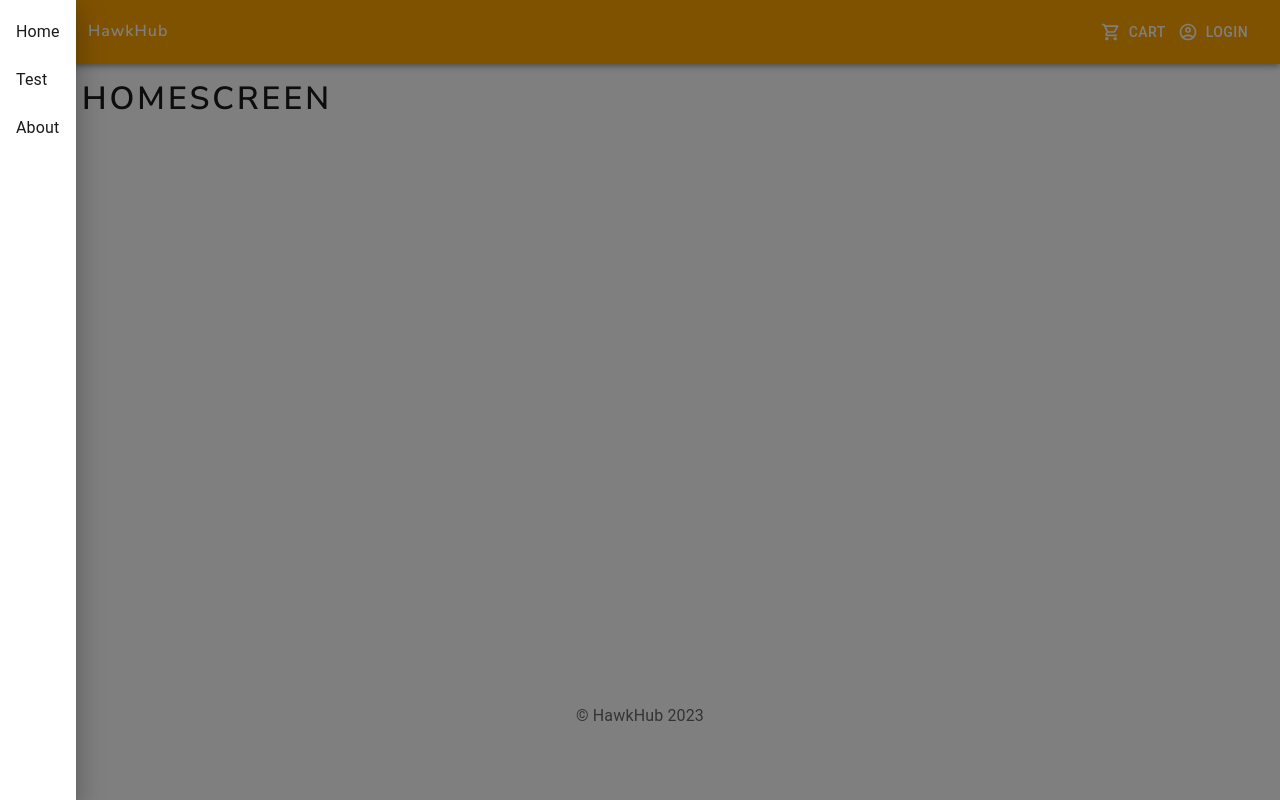
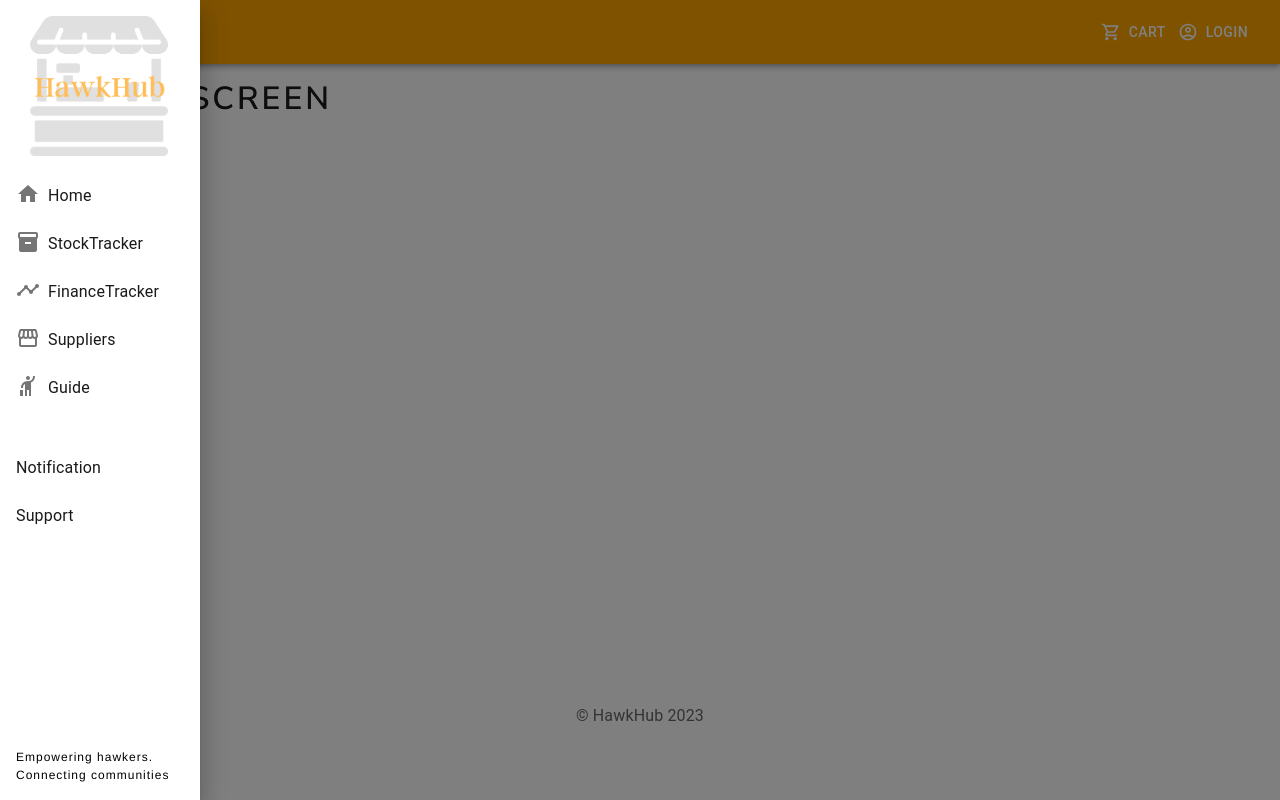
Before and after one commit to jacoblimjy/HawkHub-Software-Engineering-Project, a React (Create React App) app in the folder frontend/: page / in a window 1280 px wide. Both pictures are taken after a click on the button "menu". Built offline with nearby package versions, Linux system fonts and the light colour scheme.

Commit message:
updated Header

```diff
--- a/frontend/src/components/Sidebar.js
+++ b/frontend/src/components/Sidebar.js
@@ -1,6 +1,13 @@
 import React from 'react';
-import { Drawer, List, ListItem, ListItemText } from '@mui/material';
+import { Drawer, List, ListItem, ListItemIcon, ListItemText, Typography} from '@mui/material';
 import { Link } from 'react-router-dom';
+import HomeIcon from '@mui/icons-material/Home';
+import InventoryIcon from '@mui/icons-material/Inventory';
+import TimelineIcon from '@mui/icons-material/Timeline';
+import StorefrontIcon from '@mui/icons-material/Storefront';
+import HailOutlinedIcon from '@mui/icons-material/HailOutlined';
+import '../index.css';
+import hawkhubLogo from '../assets/hawkhublogo.png';
 
 function Sidebar({ open, onClose }) {
 
@@ -14,18 +21,66 @@ function Sidebar({ open, onClose }) {
       anchor="left"
       open={open}
       onClose={handleDrawerClose}
+      display="flex"
+      sx={{
+        width: 200, // This width is equal to the width of the Sidebar component
+        flexShrink: 0,
+        '& .MuiDrawer-paper': {
+          width: 200,
+          backgroundColor: 'f5f5f5', // Add a background color
+        },
+      }}
     >
-      <List>
-        <ListItem Button component={Link} to="/" onClick={handleDrawerClose}>
-          <ListItemText primary="Home" />
+      {/* <Typography variant="body" sx={{mt: '1.5rem', ml: '1rem'}} fontSize={28} fontFamily={'Helvetica'} color={'#000000'}>
+        HawkHub
+      </Typography> */}
+      <div className="logo-container">
+        <img src={hawkhubLogo} alt="HawkHub Logo" className="hawkhub-logo" />
+      </div>
+      <List sx={{mt: '0.5rem'}}>
+        <ListItem Button component={Link} to="/" onClick={handleDrawerClose} className="list-item">
+          <ListItemIcon sx={{ minWidth: 32 }}>
+            <HomeIcon sx={{ marginBottom: '4px' }} />
+          </ListItemIcon>
+          <ListItemText primary="Home" className="list-item-text"/>
         </ListItem>
-        <ListItem Button component={Link} to="/login" onClick={handleDrawerClose}>
-          <ListItemText primary="Test" />
+        <ListItem Button component={Link} to="/" onClick={handleDrawerClose} className="list-item">
+          <ListItemIcon sx={{ minWidth: 32 }}>
+            <InventoryIcon sx={{ marginBottom: '4px' }} />
+          </ListItemIcon>
+          <ListItemText primary="StockTracker" className="list-item-text"/>
         </ListItem>
-        <ListItem Button component={Link} to="/profile" onClick={handleDrawerClose}>
-          <ListItemText primary="About" />
+        <ListItem Button component={Link} to="/" onClick={handleDrawerClose} className="list-item">
+          <ListItemIcon sx={{ minWidth: 32 }}>
+            <TimelineIcon sx={{ marginBottom: '4px' }} />
+          </ListItemIcon>
+          <ListItemText primary="FinanceTracker" className="list-item-text"/>
+        </ListItem>
+        <ListItem Button component={Link} to="/" onClick={handleDrawerClose} className="list-item">
+          <ListItemIcon sx={{ minWidth: 32 }}>
+            <StorefrontIcon sx={{ marginBottom: '4px' }} />
+          </ListItemIcon>
+          <ListItemText primary="Suppliers" className="list-item-text"/>
+        </ListItem>
+        <ListItem Button component={Link} to="/" onClick={handleDrawerClose} className="list-item">
+          <ListItemIcon sx={{ minWidth: 32 }}>
+            <HailOutlinedIcon sx={{ marginBottom: '4px' }} />
+          </ListItemIcon>
+          <ListItemText primary="Guide" className="list-item-text"/>
         </ListItem>
       </List>
+      <List sx={{mt: '1rem'}}>
+      <ListItem Button component={Link} to="/" onClick={handleDrawerClose} className="list-item">
+          <ListItemText primary="Notification" className="list-item-text" />
+        </ListItem>
+        <ListItem Button component={Link} to="/" onClick={handleDrawerClose} className="list-item">
+          <ListItemText primary="Support" className="list-item-text"/>
+        </ListItem>
+      </List>
+      <Typography variant="body6" sx={{ position: 'absolute', bottom: '1rem', left: '1rem' }} fontSize={12} fontFamily={'Helvetica'} color={'#000000'}>
+        Empowering hawkers.<br />
+        Connecting communities
+      </Typography>
     </Drawer>
   );
 }
--- a/frontend/src/index.css
+++ b/frontend/src/index.css
@@ -9,3 +9,49 @@ h3 {
 .rating span{
   margin: 0.1rem;
 }
+
+/* Sidebar */
+.logo-container {
+  display: flex;
+  justify-content: center;
+  align-items: center;
+  margin-top: 1rem;
+}
+
+.hawkhub-logo {
+  width: 140px; /* Adjust the width as needed */
+}
+
+.list-item {
+  /* Custom styles for the ListItem component */
+  position: relative;
+  padding-left: 16px; /* Add left padding */
+  padding-right: 16px; /* Add right padding */
+}
+.list-item:before {
+  /* Custom styles for the ::before pseudo-element of the ListItem component */
+  content: "";
+  position: absolute;
+  top: 0;
+  left: 0;
+  width: 0;
+  height: 100%;
+  background-color: white;
+}
+
+.list-item {
+  /* Custom styles for the ListItem component */
+  position: relative; /* Add positioning for ::before pseudo-element */
+  border-radius: 30px;
+}
+
+.list-item:hover {
+  /* Custom styles for the ListItem component on hover */
+  background-color: rgba(255, 166, 0, 0.707);
+
+}
+
+.list-item:hover .list-item-text {
+  /* Custom styles for the ListItemText component on hover */
+  color: white;
+}
```
Also changed, not shown: frontend/src/assets/hawkhublogo.png (added).
